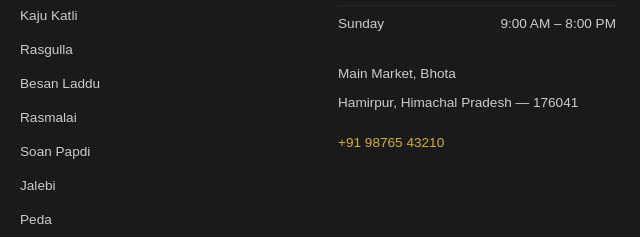
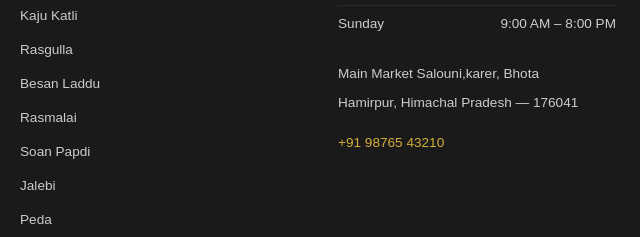
Before and after one commit to datyaltech-prog/website, a plain HTML site: page contact.html in a window 1280 px wide. Shown: the part 3880-4117 px from the top of the page, 640-1280 px from the left. Drawn offline with Linux system fonts and the light colour scheme.

Commit message:
Update address in contact.html

```diff
--- a/contact.html
+++ b/contact.html
@@ -850,7 +850,7 @@
               <span>9:00 AM &ndash; 8:00 PM</span>
             </li>
           </ul>
-          <p style="margin-top: 20px; margin-bottom: 4px;">Main Market, Bhota</p>
+          <p style="margin-top: 20px; margin-bottom: 4px;">Main Market Salouni,karer, Bhota</p>
           <p>Hamirpur, Himachal Pradesh &mdash; 176041</p>
           <p><a href="tel:+919876543210" style="color: var(--color-gold); font-weight: 500;">+91 98765 43210</a></p>
         </div>
```
